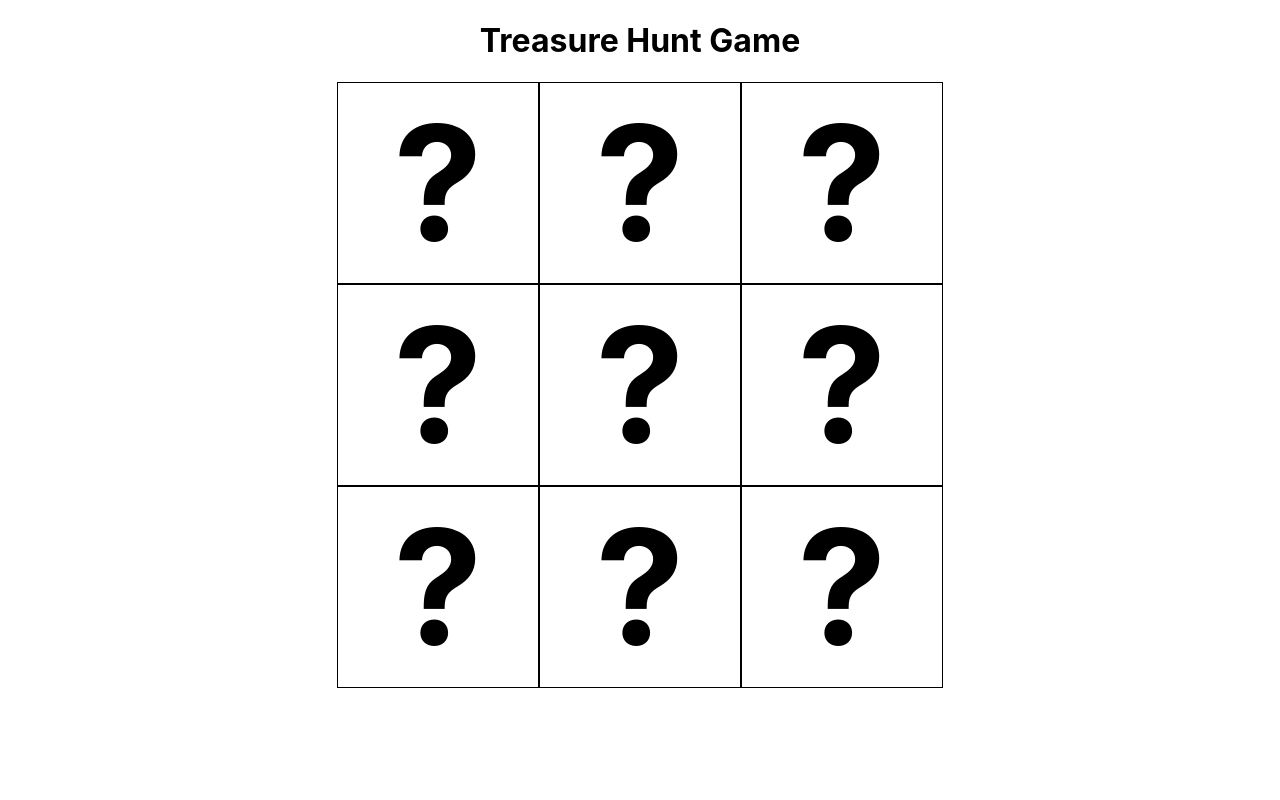
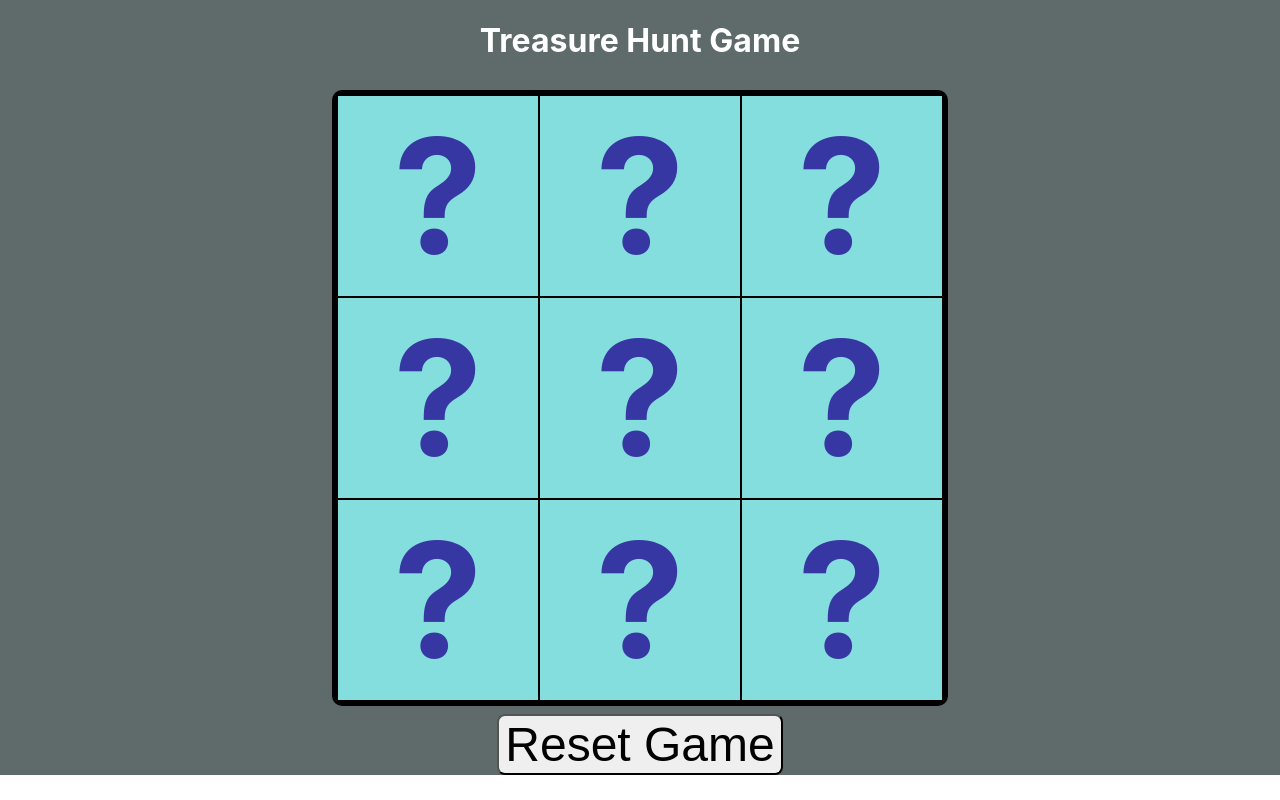
Before and after one commit to learn-academy-2022-foxtrot/treasurehunt-JeremyDuncan, a React (Create React App) app: page / in a window 1280 px wide. Built offline with nearby package versions, Linux system fonts and the light colour scheme.

Commit message:
I can click on a “Play Again” button that will restart the game

```diff
--- a/src/App.css
+++ b/src/App.css
@@ -6,6 +6,9 @@ h1 {
   flex-direction: column;
   justify-content: center;
   align-items: center;
+  gap: 8px;
+  background-color: rgb(95, 107, 107);
+  color: white;
 }
 .square {
   display: flex;
@@ -16,10 +19,18 @@ h1 {
   border: 1px solid black;
   font-size: 10rem;
   font-weight: bold;
+  background-color: rgb(132, 222, 222);
+  color: rgb(55, 55, 163);
 }
 
 .board {
   display: flex;
   flex-wrap: wrap;
   width: 606px;
+  border: 5px solid black;
+  border-radius: 10px;
 }
+.btn{
+  font-size: 3rem;
+  border-radius: 8px;
+}
--- a/src/App.js
+++ b/src/App.js
@@ -42,6 +42,12 @@ const App = () => {
     }
   };
 
+  const handleReset = () => {
+    setBoard(["?", "?", "?", "?", "?", "?", "?", "?", "?"]);
+    setTreasureLocation(Math.floor(Math.random() * board.length));
+    setBombLocation(Math.floor(Math.random() * board.length));
+  };
+
   return (
     <div className="App">
       <h1>Treasure Hunt Game</h1>
@@ -57,6 +63,9 @@ const App = () => {
           );
         })}
       </div>
+      <button className="btn" onClick={handleReset}>
+        Reset Game
+      </button>
     </div>
   );
 };
```
